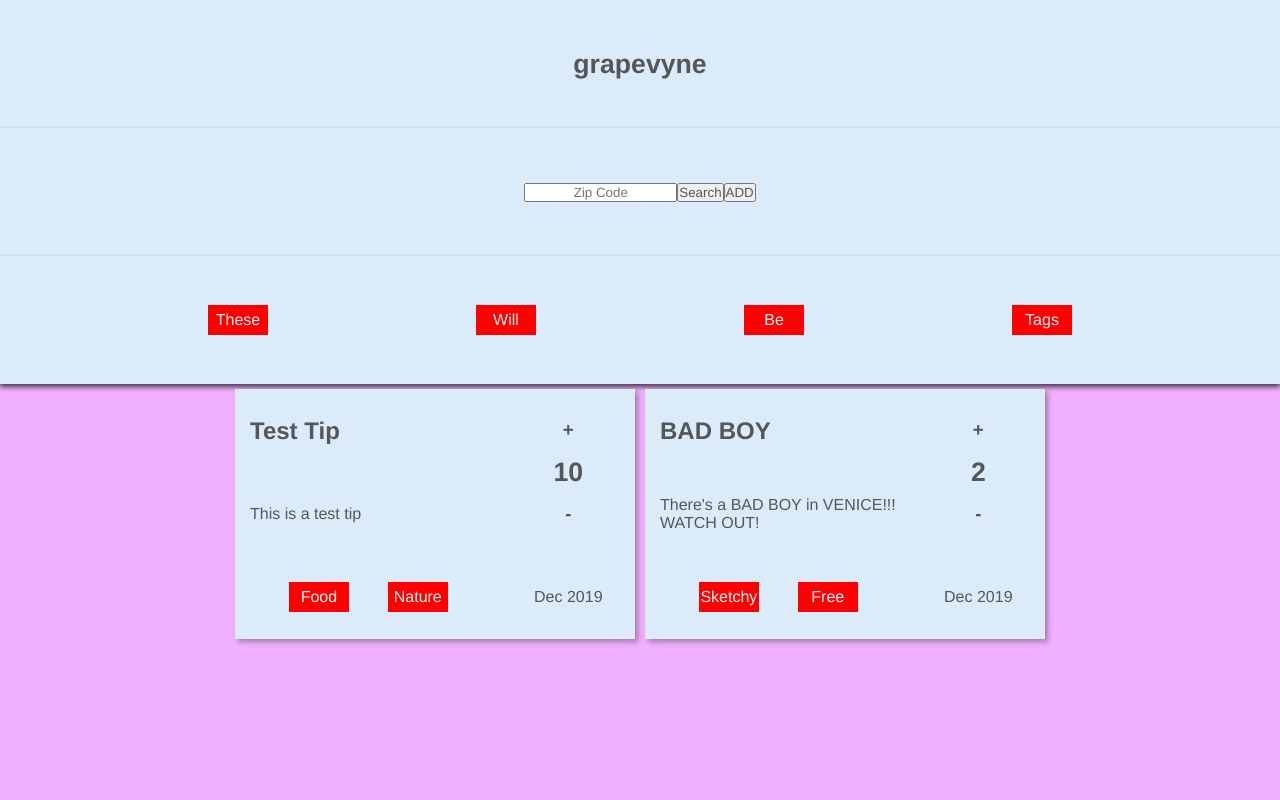
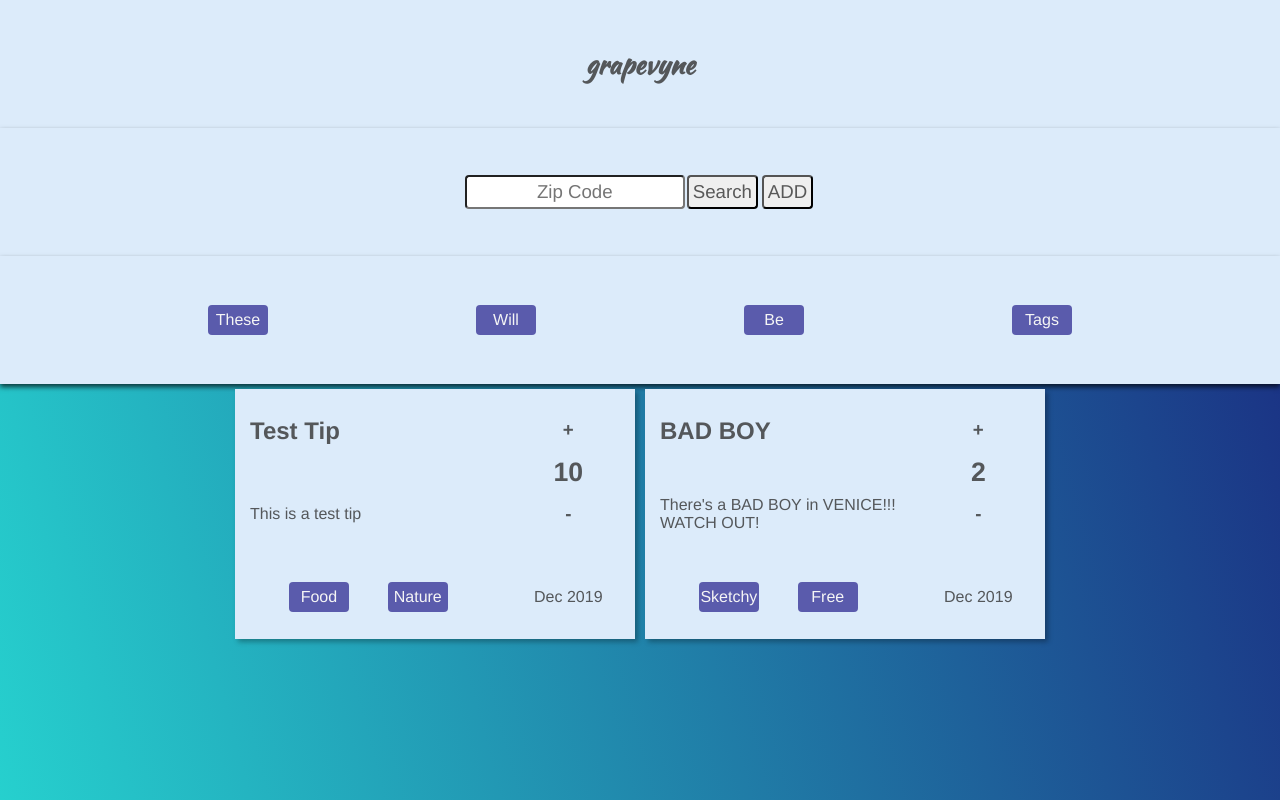
Before and after one commit to grapevyne/Tiply, a React app: page / in a window 1280 px wide. Built offline with nearby package versions, Linux system fonts and the light colour scheme.

Commit message:
Added classNames for buttons and input tag in Search.jsx

```diff
--- a/assets/styles.css
+++ b/assets/styles.css
@@ -1,3 +1,4 @@
+@import url('https://fonts.googleapis.com/css?family=Kaushan+Script&display=swap');
 * {
     margin: 0;
     padding: 0;
@@ -11,7 +12,10 @@
 html, body, #root {
     width: 100%;
     height: 100%;
-    background: rgb(240,175,255);
+    background: #1A2980;  /* fallback for old browsers */
+    background: -webkit-linear-gradient(75deg, #26D0CE, #1A2980);  /* Chrome 10-25, Safari 5.1-6 */
+    background: linear-gradient(75deg, #26D0CE, #1A2980); /* W3C, IE 10+/ Edge, Firefox 16+, Chrome 26+, Opera 12+, Safari 7+ */
+
 }
 #container {
     width: 100%;
@@ -41,12 +45,13 @@ html, body, #root {
 }
 .tag {
     color: whitesmoke;
-    background: red;
+    background: rgb(90, 91, 172);
     width: 60px;
     height: 30px;
     display: flex;
     align-items: center;
     cursor: pointer;
+    border-radius: 4px;
 }
 
 #tips-container {
@@ -97,7 +102,12 @@ html, body, #root {
 .timestamp {
     grid-area: 3 / 3 / 3 / 3;
 }
-
+/* grapevyne h1 styling */
+#banner > h1 {
+    font-family: 'Kaushan Script', cursive;
+    font-size: 20pt;
+    background: transparent;
+}
 h1 {
     font-size: 20pt;
     background: transparent;
@@ -105,3 +115,17 @@ h1 {
 h3 {
     cursor: pointer;
 }
+
+/* searchbar styling */
+.search-bar {
+    padding: 4px;
+    font-size: 14pt;
+    border-radius: 4px;
+}
+
+.search-button, .add-button {
+    padding: 4px;
+    font-size: 14pt;
+    border-radius: 4px;
+    margin: 2px;
+}
--- a/client/components/Search.jsx
+++ b/client/components/Search.jsx
@@ -3,9 +3,9 @@ import React, { Component } from 'react';
 const Search = (props) => (
 
   <div id="search" className="division">
-    <input type="text" placeholder="Zip Code" onChange={props.getZipCode} />
-    <button type="button" onClick={props.getLocalTips}>Search</button>
-    <button type="button">ADD</button>
+    <input type="text" placeholder="Zip Code" onChange={props.getZipCode} className="search-bar" />
+    <button type="button" onClick={props.getLocalTips} className="search-button">Search</button>
+    <button type="button" className="add-button">ADD</button>
   </div>
 
 );
```
